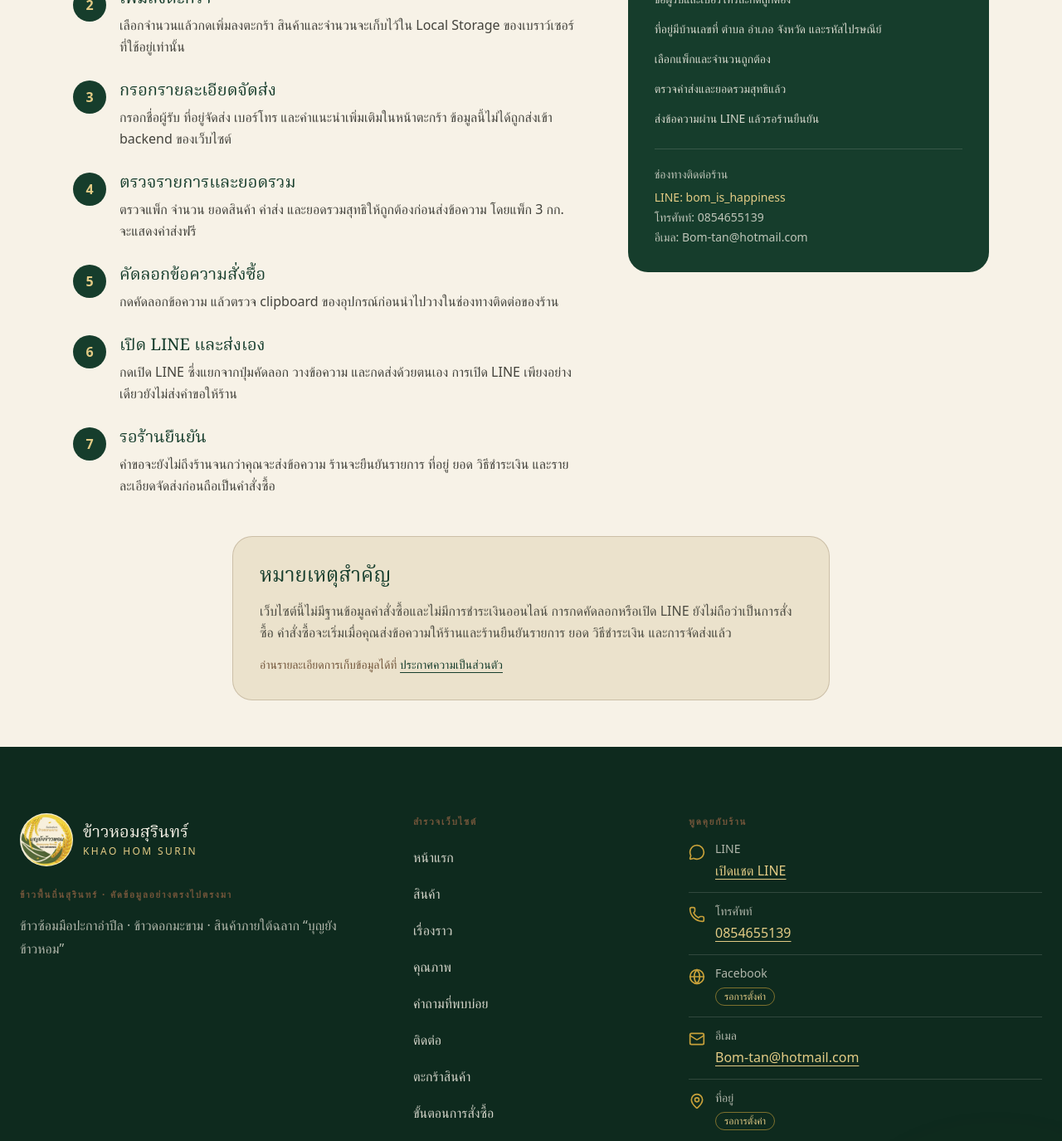
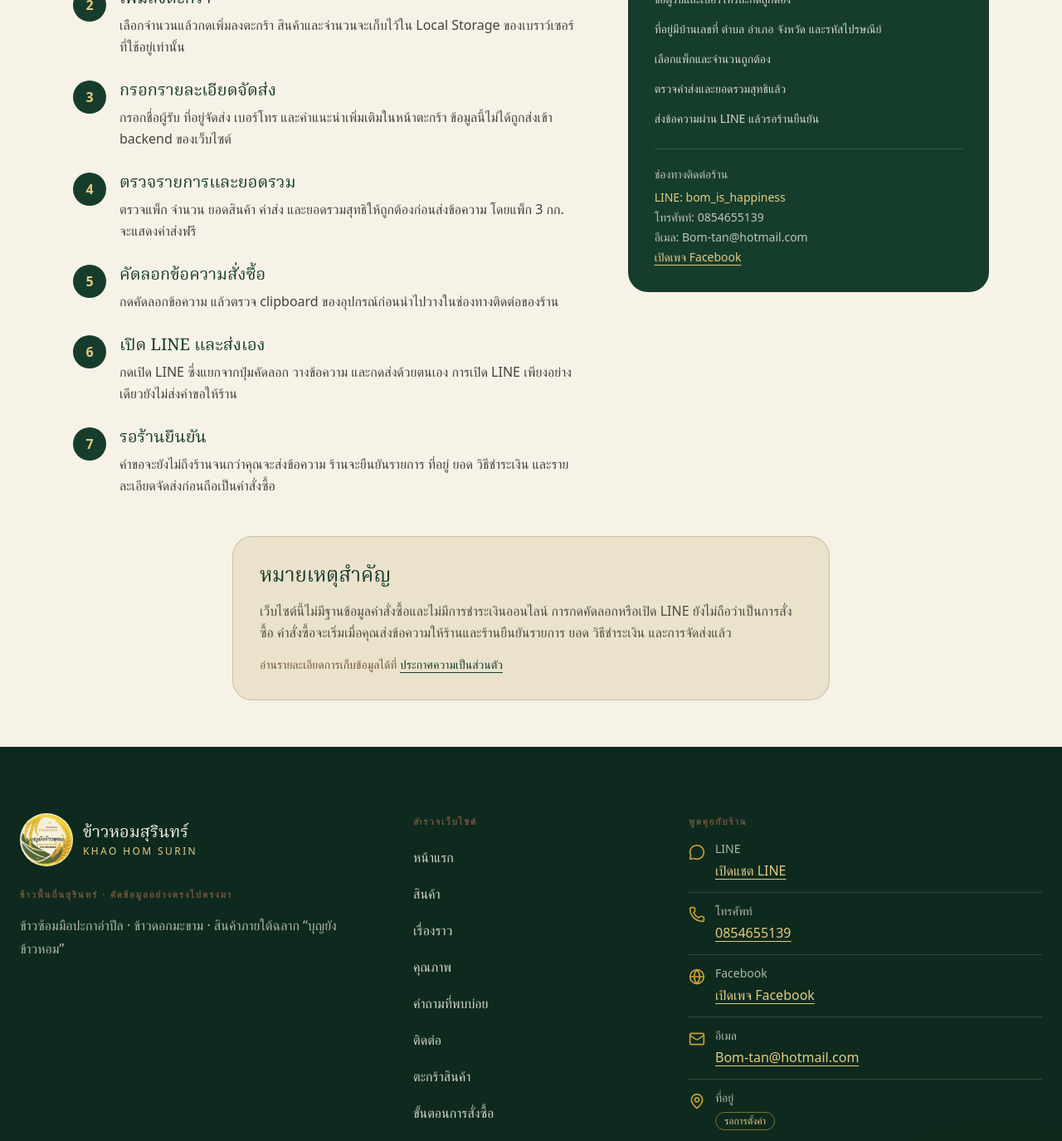
Before and after one commit to Santipap250/khaohomsurin, a Next.js app: page /order-process in a window 1280 px wide. Shown: the part 623-1998 px from the top of the page at 83% size. Built offline with nearby package versions, Linux system fonts and the light colour scheme; no server answers.

Commit message:
fix: align contact and social links

```diff
--- a/src/app/contact/page.tsx
+++ b/src/app/contact/page.tsx
@@ -6,14 +6,14 @@ import { buttonClass } from "@/components/ui/Button";
 
 export const metadata: Metadata = {
   title: "ติดต่อและสั่งซื้อ",
-  description: "ข้อมูลติดต่อและรายละเอียดการเตรียมคำขอสั่งซื้อข้าวซ้อมมือปะกาอำปึล พร้อมช่องทาง LINE โทรศัพท์ และอีเมลของร้าน",
+  description: "ข้อมูลติดต่อและรายละเอียดการเตรียมคำขอสั่งซื้อข้าวซ้อมมือปะกาอำปึล พร้อมช่องทาง LINE โทรศัพท์ อีเมล และเพจ Facebook ของร้าน",
   alternates: { canonical: "/contact" },
 };
 
 export default function ContactPage() {
   return (
     <>
-      <PageHead title="ติดต่อและสั่งซื้อ" intro="ติดต่อร้านผ่าน LINE โทรศัพท์ หรืออีเมล แล้วเตรียมและส่งข้อความสั่งซื้อด้วยตนเอง" crumbs={[{ label: "ติดต่อ" }]} />
+      <PageHead title="ติดต่อและสั่งซื้อ" intro="ติดต่อร้านผ่าน LINE โทรศัพท์ อีเมล หรือเพจ Facebook แล้วเตรียมและส่งข้อความสั่งซื้อด้วยตนเอง" crumbs={[{ label: "ติดต่อ" }]} />
       <section className="mx-auto grid max-w-7xl gap-12 px-4 py-12 sm:px-6 lg:grid-cols-[1.2fr_0.8fr]">
         <div className="rounded-3xl bg-white/70 p-6 ring-1 ring-earth/15 sm:p-8">
           <ContactRows />
--- a/src/app/layout.tsx
+++ b/src/app/layout.tsx
@@ -45,6 +45,7 @@ const organization = {
   description: site.description,
   ...(site.contact.phone.verified && site.contact.phone.number ? { telephone: site.contact.phone.number } : {}),
   ...(site.contact.email ? { email: site.contact.email } : {}),
+  ...(site.contact.facebookUrl ? { sameAs: [site.contact.facebookUrl] } : {}),
 };
 
 export default function RootLayout({ children }: { children: React.ReactNode }) {
--- a/src/app/order-process/page.tsx
+++ b/src/app/order-process/page.tsx
@@ -1,6 +1,7 @@
 import type { Metadata } from "next";
 import Link from "next/link";
 import { PageHead } from "@/components/layout/PageHead";
+import { ExternalLink } from "@/components/ui/ExternalLink";
 import { site } from "@/config/site";
 import { isLineUrl } from "@/lib/format";
 
@@ -59,6 +60,13 @@ export default function OrderProcessPage() {
             <p className="mt-2 text-gold-soft">LINE: bom_is_happiness</p>
             <p className="mt-1">โทรศัพท์: {site.contact.phone.number}</p>
             <p className="mt-1 break-all">อีเมล: {site.contact.email}</p>
+            {site.contact.facebookUrl && (
+              <p className="mt-1">
+                <ExternalLink href={site.contact.facebookUrl} className="text-gold-soft underline underline-offset-4">
+                  เปิดเพจ Facebook
+                </ExternalLink>
+              </p>
+            )}
           </div>
         </aside>
       </section>
--- a/src/app/privacy/page.tsx
+++ b/src/app/privacy/page.tsx
@@ -40,7 +40,7 @@ export default function PrivacyPage() {
         <section>
           <h2 className="font-serif-th text-2xl text-forest">การติดต่อเกี่ยวกับข้อมูลส่วนบุคคล</h2>
           <p className="mt-3 leading-relaxed">
-            ช่องทางติดต่อทั่วไปที่เจ้าของแบรนด์ให้ไว้คืออีเมล {site.contact.email ?? "รอการตั้งค่า"} และ LINE ที่แสดงในหน้าติดต่อ อย่างไรก็ตาม เว็บไซต์ยังไม่ได้กำหนดระบบรับคำขอเกี่ยวกับข้อมูลส่วนบุคคลหรือฐานข้อมูล backend สำหรับจัดเก็บคำขอ
+            ช่องทางติดต่อทั่วไปที่เจ้าของแบรนด์ให้ไว้คืออีเมล {site.contact.email ?? "รอการตั้งค่า"}, LINE และเพจ Facebook ตามที่แสดงในหน้าติดต่อ อย่างไรก็ตาม เว็บไซต์ยังไม่ได้กำหนดระบบรับคำขอเกี่ยวกับข้อมูลส่วนบุคคลหรือฐานข้อมูล backend สำหรับจัดเก็บคำขอ
           </p>
           <p className="mt-3 text-sm text-earth">หากต้องการสอบถามเรื่องข้อมูลส่วนบุคคล โปรดติดต่อผ่านช่องทางที่แสดงในหน้าติดต่อ และหลีกเลี่ยงการส่งข้อมูลสำคัญเกินจำเป็น</p>
         </section>
--- a/src/config/site.ts
+++ b/src/config/site.ts
@@ -36,7 +36,7 @@ export const site = {
     phone: { number: "0854655139", verified: true },
     /** LINE ID: bom_is_happiness, represented as a personal LINE profile URL. */
     lineUrl: "https://line.me/ti/p/~bom_is_happiness",
-    facebookUrl: null as string | null,
+    facebookUrl: "https://www.facebook.com/profile.php?id=100088032757338",
     email: "Bom-tan@hotmail.com",
     address: null as string | null,
     mapUrl: null as string | null,
```
